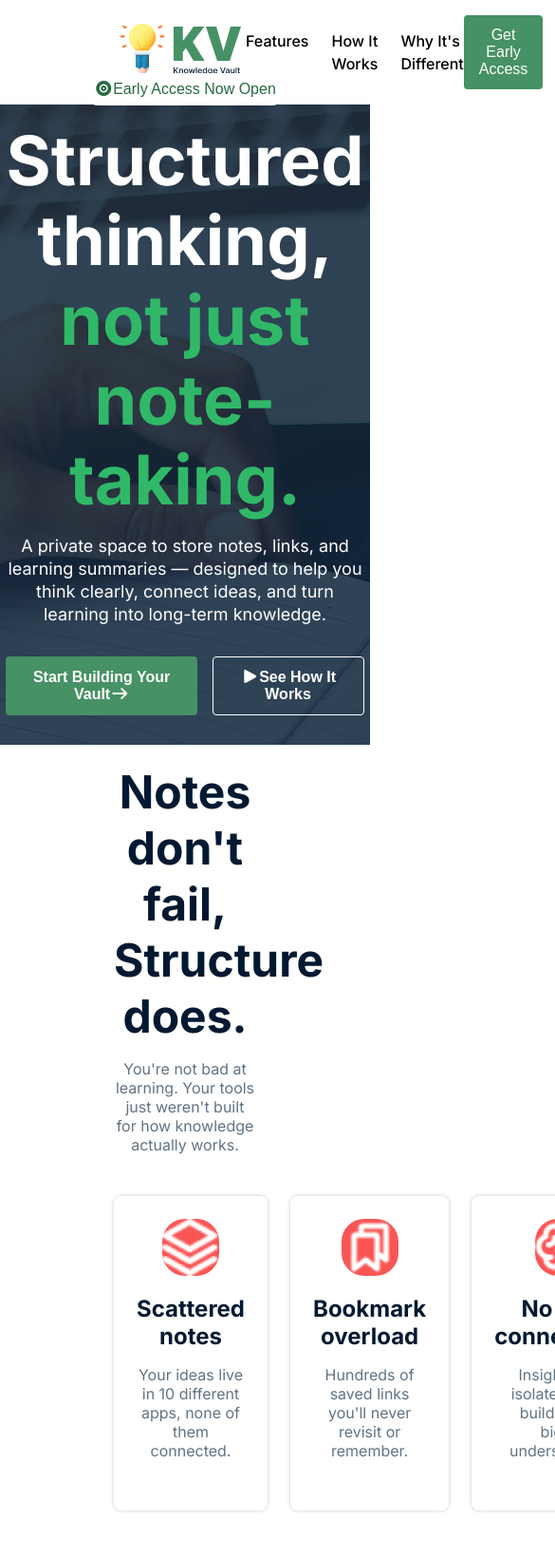
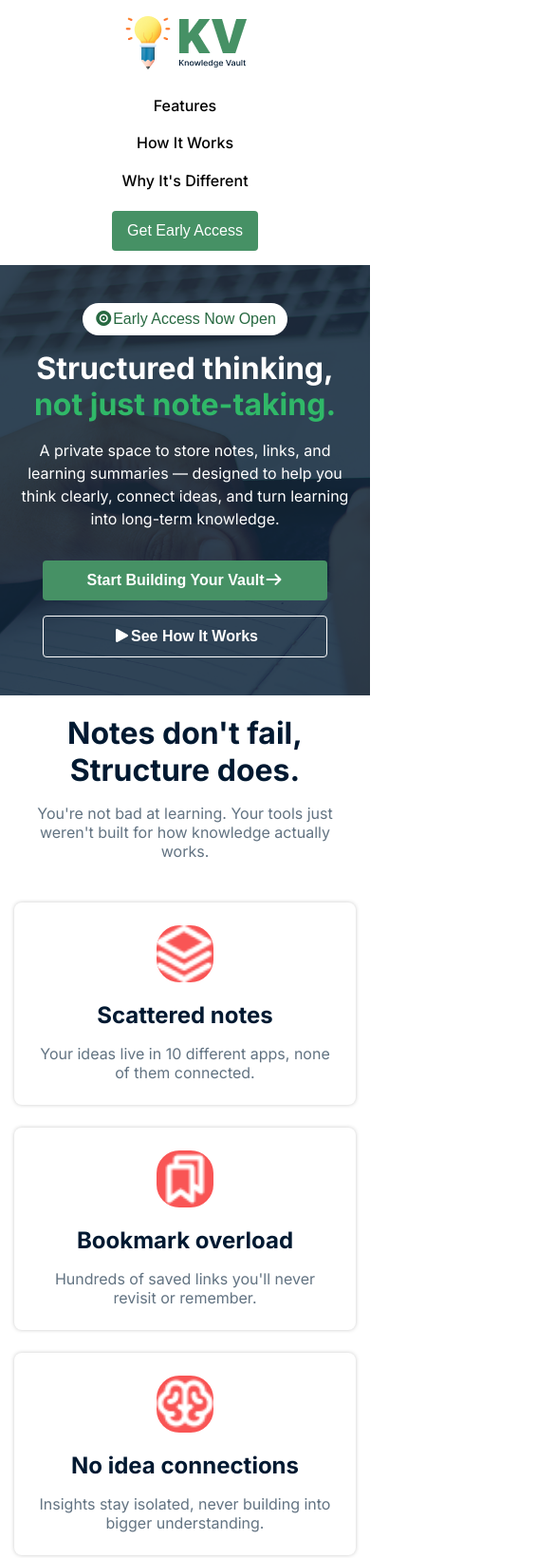
Before and after one commit to towfiq-dev/assingment-01, a plain HTML site: page index.html in a window 390 px wide. Shown: the top 1640 px of the page at 95% size, 585 px wide, since content can reach past the window. Drawn offline with Linux system fonts and the light colour scheme.

Commit message:
added responsive

```diff
--- a/index.html
+++ b/index.html
@@ -7,6 +7,7 @@
   <title>KV | Structured Thinking, Not Just Note-Taking</title>
   <link rel="stylesheet" href="https://cdnjs.cloudflare.com/ajax/libs/font-awesome/7.0.1/css/all.min.css" integrity="sha512-2SwdPD6INVrV/lHTZbO2nodKhrnDdJK9/kg2XD1r9uGqPo1cUbujc+IYdlYdEErWNu69gVcYgdxlmVmzTWnetw==" crossorigin="anonymous" referrerpolicy="no-referrer" />
   <link rel="stylesheet" href="style.css">
+  <link rel="stylesheet" href="responsive.css">
   <link rel="shortcut icon" href="assets/Towfiqul logo.png" type="image/x-icon">
   <link rel="preconnect" href="https://fonts.googleapis.com">
   <link rel="preconnect" href="https://fonts.gstatic.com" crossorigin>
--- /dev/null
+++ b/responsive.css
@@ -0,0 +1,155 @@
+/* responsive.css */
+
+/* --- Laptop & Small Desktop (Max-width: 1200px) --- */
+@media screen and (max-width: 1200px) {
+    #header, #section-01, #section-02, #section-04, #footer-section {
+        padding-left: 40px;
+        padding-right: 40px;
+    }
+
+    #section-03 {
+        padding: 80px 40px;
+    }
+
+    .hero h1 {
+        font-size: 56px;
+        line-height: 1.2;
+    }
+}
+
+/* --- Tablet Devices (Max-width: 992px) --- */
+@media screen and (max-width: 992px) {
+    /* Navbar stack for tablet */
+    #header {
+        flex-direction: column;
+        gap: 20px;
+        padding: 20px;
+    }
+
+    /* Hero Section adjustment */
+    #section-01 {
+        height: auto;
+        padding: 60px 20px;
+    }
+
+    /* Cards - 2 columns grid */
+    .card-box {
+        flex-wrap: wrap;
+        justify-content: center;
+    }
+
+    .card {
+        width: 48%; /* Two cards per row */
+    }
+
+    /* Section 3 - Vertical Stack */
+    .the-solution {
+        flex-direction: column;
+        text-align: center;
+        gap: 40px;
+    }
+
+    .solution h2 {
+        font-size: 36px;
+    }
+
+    .check-circle {
+        display: inline-block;
+        text-align: left;
+    }
+
+    .knowledge img {
+        width: 100%;
+    }
+}
+
+/* --- Mobile Devices (Max-width: 768px) --- */
+@media screen and (max-width: 768px) {
+    /* Navbar Mobile */
+    .list {
+        flex-direction: column;
+        align-items: center;
+        gap: 15px;
+        width: 100%;
+        padding: 0;
+    }
+
+    .btn1 {
+        width: 100%;
+        max-width: 200px;
+    }
+
+    /* Hero Section Mobile */
+    .hero h1 {
+        font-size: 36px;
+        line-height: 1.2;
+    }
+
+    .hero p {
+        font-size: 16px;
+    }
+
+    .banner-btn {
+        flex-direction: column;
+        align-items: center;
+    }
+
+    .banner-btn-1, .banner-btn-2 {
+        width: 100%;
+        max-width: 300px;
+    }
+
+    /* Section 2 - Cards Single Column */
+    .card-head h2 {
+        font-size: 32px;
+    }
+
+    .card-box {
+        flex-direction: column;
+    }
+
+    .card {
+        width: 100%;
+    }
+
+    /* Section 3 Mobile */
+    #section-03 {
+        padding: 60px 20px;
+    }
+
+    .solution h2 {
+        font-size: 28px;
+    }
+
+    /* Footer Mobile */
+    .footer-container {
+        flex-direction: column;
+        align-items: center;
+        text-align: center;
+        gap: 30px;
+    }
+
+    .social-link {
+        margin-top: 20px;
+    }
+}
+
+/* --- Small Mobile Phones (Max-width: 480px) --- */
+@media screen and (max-width: 480px) {
+    #header {
+        padding: 15px;
+    }
+
+    .hero h1 {
+        font-size: 32px;
+    }
+
+    #section-01 {
+        padding: 40px 15px;
+    }
+
+    #section-02, #section-04, #footer-section {
+        padding-left: 15px;
+        padding-right: 15px;
+    }
+}
--- a/style.css
+++ b/style.css
@@ -178,7 +178,7 @@ color: #627382;
   align-items: center;
   gap: 60px;
 }
-.knowlege img{
+.knowledge img{
 width: 600px;
 height: 600px;
 border: none;
```
